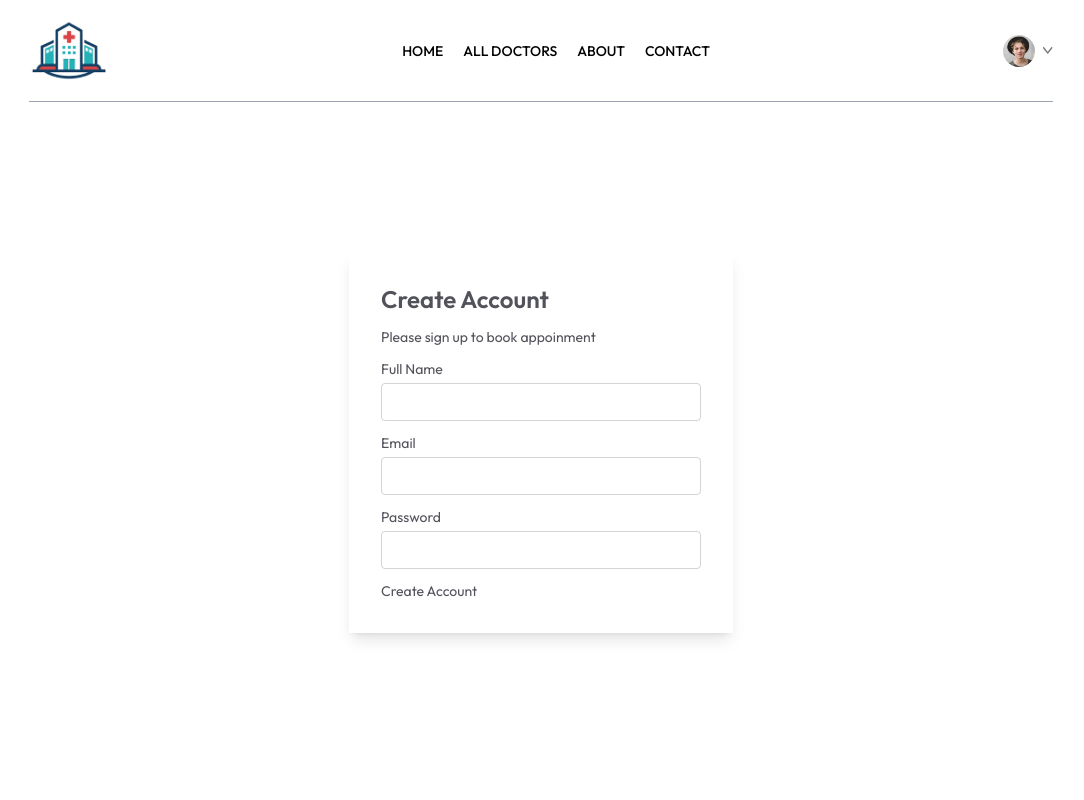
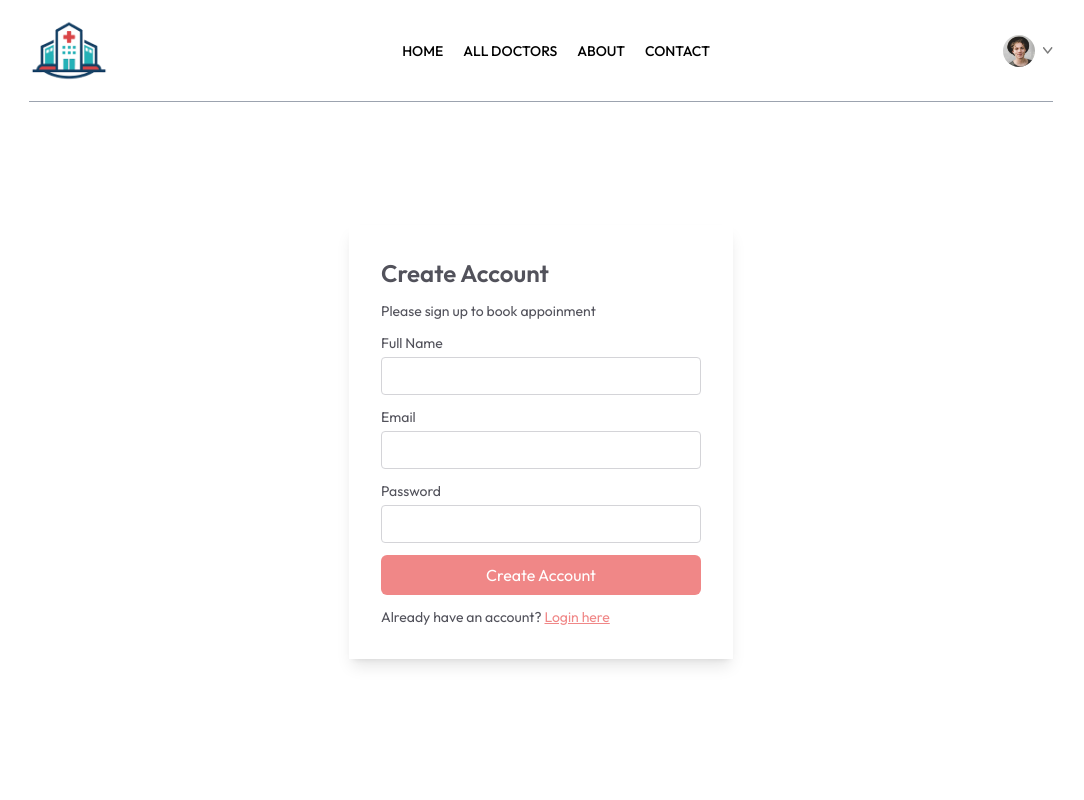
Before and after one commit to Vallab1/Hospital-Appointment, a React (Vite) app: page /login in a window 1280 px wide. Shown: the top 800 px of the page, without its empty margins (99-1183 px from the left). Built offline with nearby package versions, Linux system fonts and the light colour scheme; the HTML template or start-up script is replaced by a standard one.

Commit message:
Add file

```diff
--- a/src/pages/Login.jsx
+++ b/src/pages/Login.jsx
@@ -30,7 +30,12 @@ const Login = () => {
           <p>Password</p>
           <input className='border border-zinc-300 rounded w-full p-2 mt-1' type="password" onChamge={(e)=> setPassword(e.target.value)} value={password} required/>
         </div>
-        <button>{state === 'Sign Up' ? "Create Account" : "Login"}</button>
+        <button className='bg-primary text-white w-full py-2 rounded-md text-base'>{state === 'Sign Up' ? "Create Account" : "Login"}</button>
+        {
+          state === "Sign Up"
+          ? <p>Already have an account? <span onClick={()=> setState('Login')} className='text-primary underline cursor-pointer'>Login here</span></p>
+          : <p>Create an new account? <span onClick={()=> setState('Sign Up')} className='text-primary underline cursor-pointer'>click here</span></p>
+        }
       </div>
 
     </form>
```
